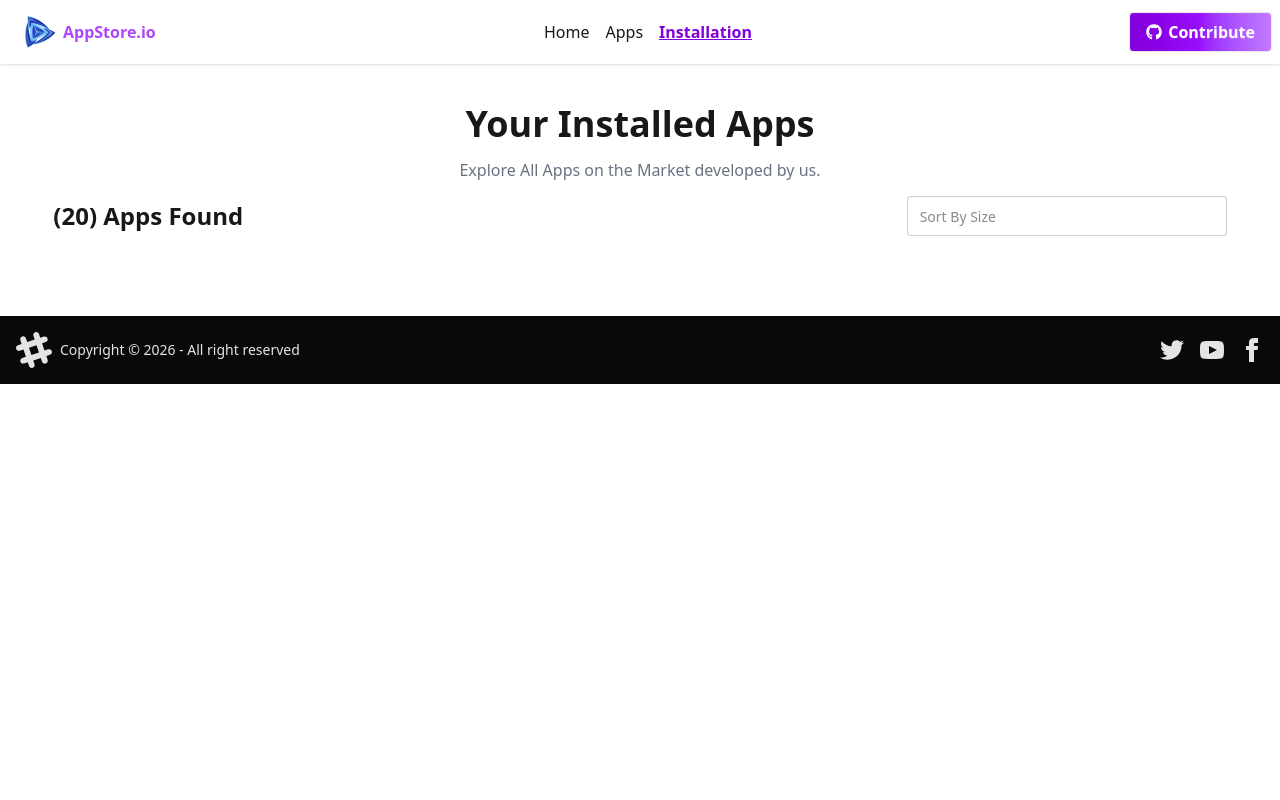
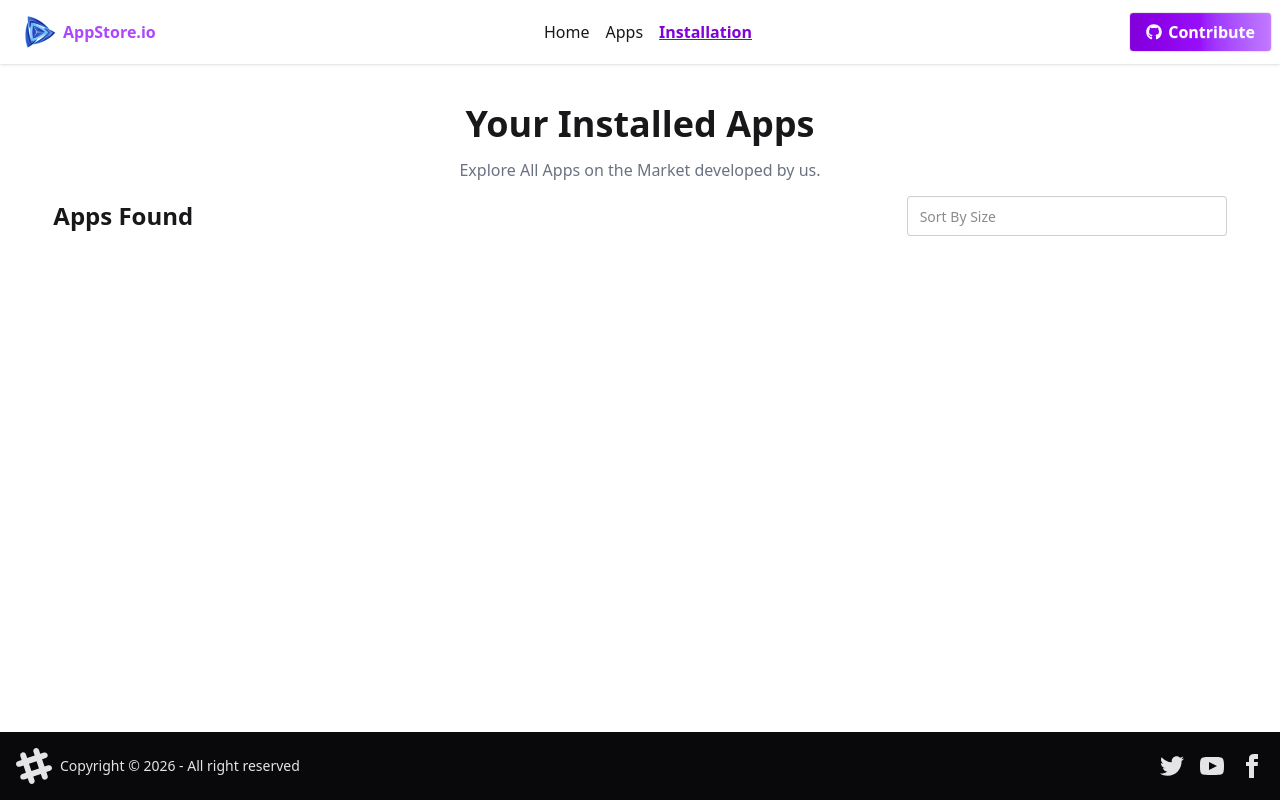
Before and after one commit to Boishakhi11/App-Store, a React (Vite) app: page /Installation in a window 1280 px wide. Built offline with nearby package versions, Linux system fonts and the light colour scheme.

Commit message:
alignment fixed

```diff
--- a/src/pages/Installation/Installation.jsx
+++ b/src/pages/Installation/Installation.jsx
@@ -15,7 +15,7 @@
             <h1 className="text-4xl font-bold text-center">Your Installed Apps</h1>
             <p className="text-gray-500 text-center">Explore All Apps on the Market developed by us.</p>
              <div className='flex justify-between items-center w-11/12 mx-auto'>
-                <h2 className='font-bold text-2xl'>(20) Apps Found</h2>
+                <h2 className='font-semibold text-2xl'>Apps Found</h2>
                 <input type="text" className="input" placeholder="Sort By Size" list="browsers" />
                     <datalist id="browsers">
                         <option value="High-Low"></option>
--- a/src/pages/Roots/Root.jsx
+++ b/src/pages/Roots/Root.jsx
@@ -5,9 +5,11 @@
 
 const Root = () => {
     return (
-        <div>
+        <div className='flex flex-col min-h-screen'>
             <Header/>
-            <Outlet/>
+            <main className='flex-1'>
+                <Outlet/>
+            </main>
             <Footer/>
         </div>
     );
```
